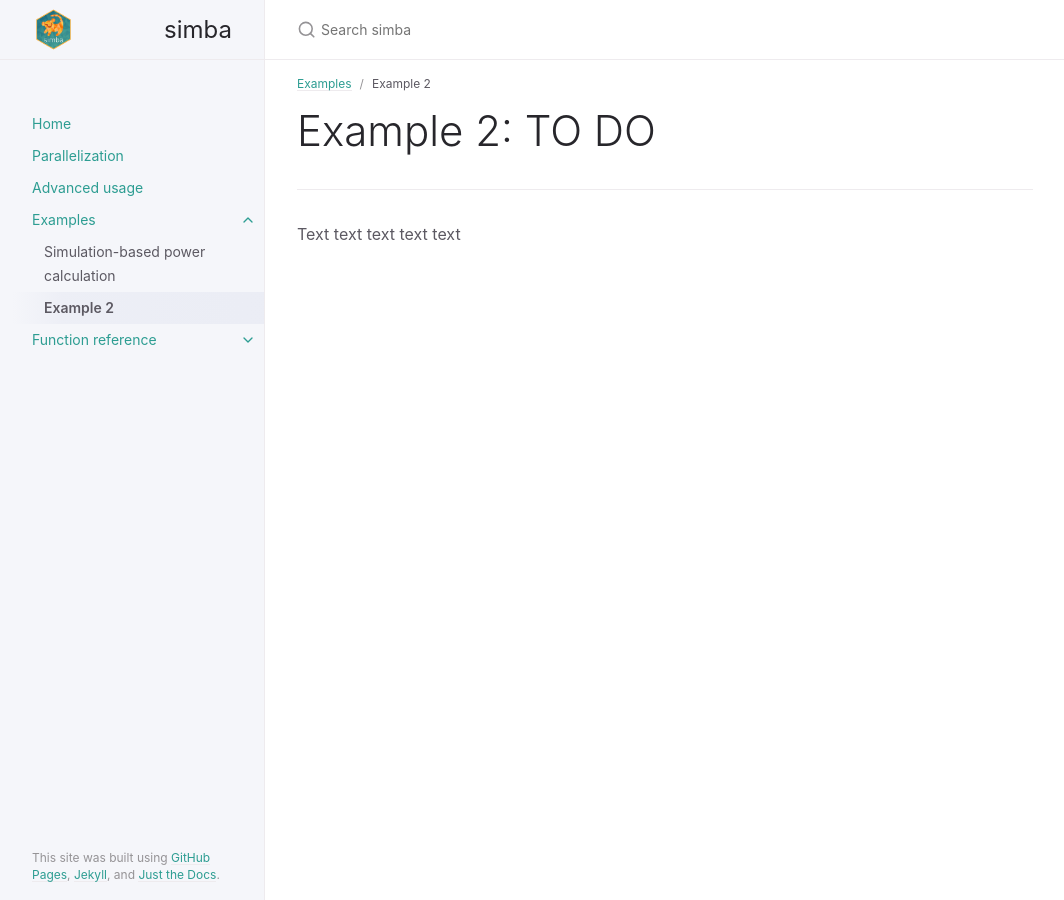
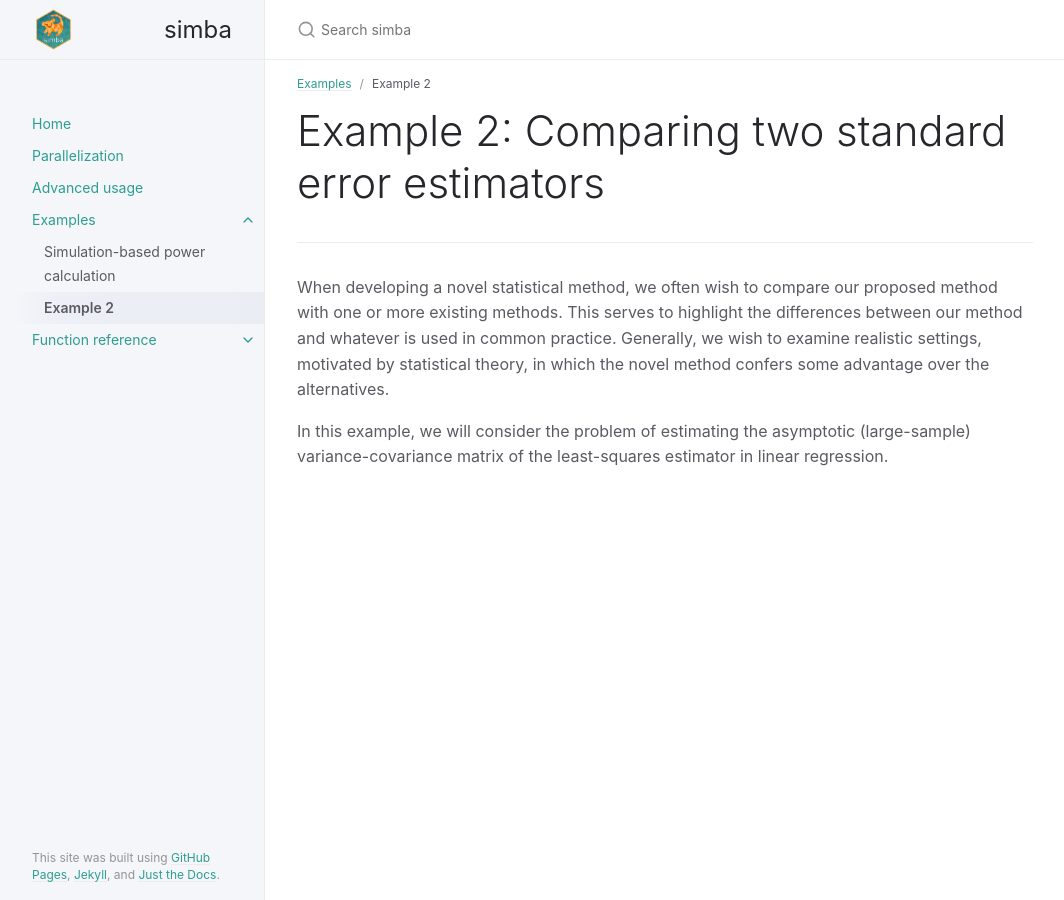
Before and after one commit to Avi-Kenny/SimEngine, a Jekyll site: the page built from docs/docs/examples/example-2.md, in a window 1280 px wide. Shown: the whole page, without its empty margins (107-1171 px from the left). Built offline with Jekyll 4.4.1, drawn with Linux system fonts in a browser that asks for light colours.

Commit message:
added stub for example 2

```diff
--- a/docs/docs/examples/example-2.md
+++ b/docs/docs/examples/example-2.md
@@ -4,11 +4,14 @@ title: Example 2
 nav_order: 2
 permalink: /examples/2
 parent: Examples
+usemathjax: true
 ---
 
-# Example 2: TO DO
+# Example 2: Comparing two standard error estimators
 {: .fs-9 }
 
 ---
 
-Text text text text text
+When developing a novel statistical method, we often wish to compare our proposed method with one or more existing methods. This serves to highlight the differences between our method and whatever is used in common practice. Generally, we wish to examine realistic settings, motivated by statistical theory, in which the novel method confers some advantage over the alternatives.
+
+In this example, we will consider the problem of estimating the asymptotic (large-sample) variance-covariance matrix of the least-squares estimator in linear regression.
```
